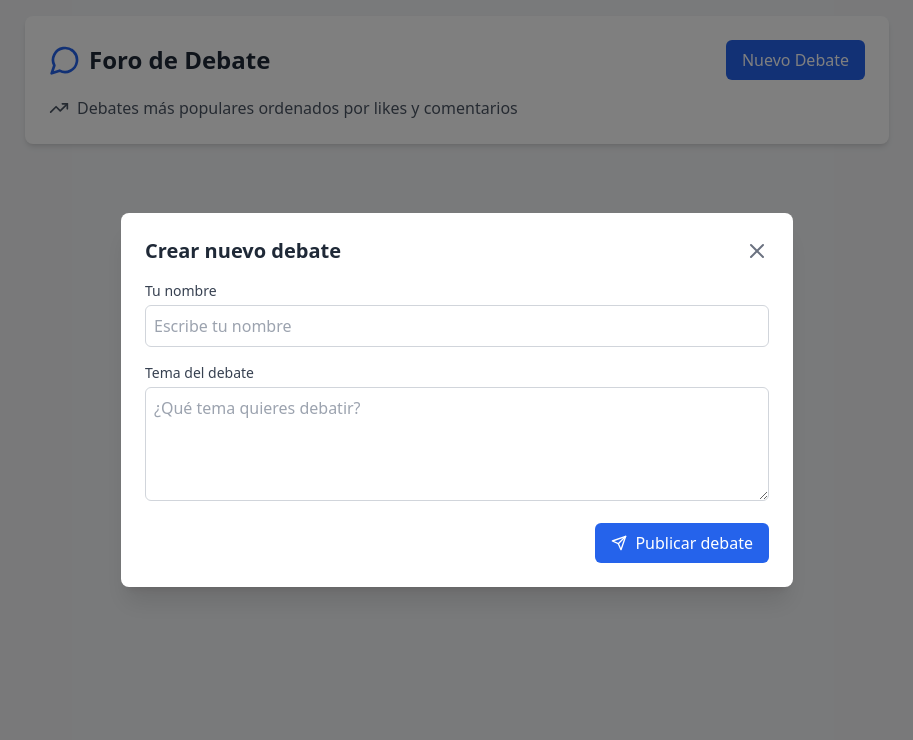
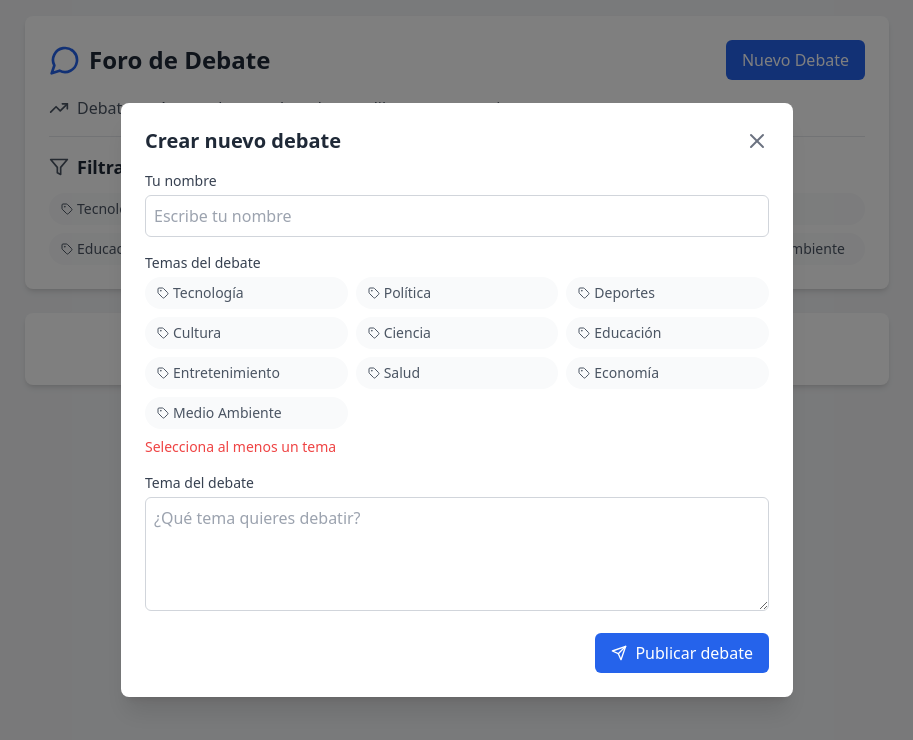
Before and after one commit to lazxnet/debate-libre, a React (Vite) app: page / in a window 1280 px wide. Both pictures are taken after a click on the button "Nuevo Debate". Shown: the top 740 px of the page, without its empty margins (183-1096 px from the left). Built offline with nearby package versions, Linux system fonts and the light colour scheme.

Commit message:
[ADD] Topics components

```diff
--- a/src/App.tsx
+++ b/src/App.tsx
@@ -1,5 +1,18 @@
 import React, { useState, useEffect } from 'react';
-import { MessageCircle, Send, ThumbsUp, Clock, MessageSquare, TrendingUp, X } from 'lucide-react';
+import { MessageCircle, Send, ThumbsUp, Clock, MessageSquare, TrendingUp, X, Tag, Filter } from 'lucide-react';
+
+const TOPICS = [
+  'Tecnología',
+  'Política',
+  'Deportes',
+  'Cultura',
+  'Ciencia',
+  'Educación',
+  'Entretenimiento',
+  'Salud',
+  'Economía',
+  'Medio Ambiente'
+];
 
 interface Comment {
   id: string;
@@ -15,6 +28,23 @@ interface Post {
   likes: number;
   username: string;
   comments: Comment[];
+  topics: string[];
+}
+
+function getTopicColor(topic: string): string {
+  const colors: { [key: string]: string } = {
+    'Tecnología': 'bg-blue-100 text-blue-700',
+    'Política': 'bg-red-100 text-red-700',
+    'Deportes': 'bg-green-100 text-green-700',
+    'Cultura': 'bg-purple-100 text-purple-700',
+    'Ciencia': 'bg-indigo-100 text-indigo-700',
+    'Educación': 'bg-yellow-100 text-yellow-700',
+    'Entretenimiento': 'bg-pink-100 text-pink-700',
+    'Salud': 'bg-teal-100 text-teal-700',
+    'Economía': 'bg-orange-100 text-orange-700',
+    'Medio Ambiente': 'bg-emerald-100 text-emerald-700'
+  };
+  return colors[topic] || 'bg-gray-100 text-gray-700';
 }
 
 function App() {
@@ -24,6 +54,7 @@ function App() {
     return parsedPosts.map((post: any) => ({
       ...post,
       comments: post.comments || [],
+      topics: post.topics || []
     }));
   });
   const [newPost, setNewPost] = useState('');
@@ -32,6 +63,8 @@ function App() {
   const [newComments, setNewComments] = useState<{ [key: string]: string }>({});
   const [showNewPostForm, setShowNewPostForm] = useState(false);
   const [activeCommentForm, setActiveCommentForm] = useState<string | null>(null);
+  const [selectedTopics, setSelectedTopics] = useState<string[]>([]);
+  const [selectedFilters, setSelectedFilters] = useState<string[]>([]);
 
   // Sort posts by popularity (likes + comments)
   const sortedPosts = [...posts].sort((a, b) => {
@@ -40,13 +73,19 @@ function App() {
     return popularityB - popularityA;
   });
 
+  // Filter posts by selected topics
+  const filteredPosts = sortedPosts.filter(post =>
+    selectedFilters.length === 0 ||
+    post.topics.some(topic => selectedFilters.includes(topic))
+  );
+
   useEffect(() => {
     localStorage.setItem('forumPosts', JSON.stringify(posts));
   }, [posts]);
 
   const handleSubmit = (e: React.FormEvent) => {
     e.preventDefault();
-    if (!newPost.trim() || !postUsername.trim()) return;
+    if (!newPost.trim() || !postUsername.trim() || selectedTopics.length === 0) return;
 
     const post: Post = {
       id: Date.now().toString(),
@@ -55,11 +94,33 @@ function App() {
       likes: 0,
       username: postUsername.trim(),
       comments: [],
+      topics: selectedTopics
     };
 
     setPosts(prev => [post, ...prev]);
     setNewPost('');
+    setSelectedTopics([]);
     setShowNewPostForm(false);
+  };
+
+  const handleTopicSelection = (topic: string) => {
+    setSelectedTopics(prev => {
+      if (prev.includes(topic)) {
+        return prev.filter(t => t !== topic);
+      } else {
+        return [...prev, topic];
+      }
+    });
+  };
+
+  const handleFilterChange = (topic: string) => {
+    setSelectedFilters(prev => {
+      if (prev.includes(topic)) {
+        return prev.filter(t => t !== topic);
+      } else {
+        return [...prev, topic];
+      }
+    });
   };
 
   const handleLike = (postId: string) => {
@@ -113,9 +174,43 @@ function App() {
               Nuevo Debate
             </button>
           </div>
-          <div className="flex items-center gap-2 text-gray-600">
+          <div className="flex items-center gap-2 text-gray-600 mb-4">
             <TrendingUp className="w-5 h-5" />
             <p>Debates más populares ordenados por likes y comentarios</p>
+          </div>
+
+          {/* Filtro de temas */}
+          <div className="border-t pt-4">
+            <div className="flex items-center gap-2 mb-3">
+              <Filter className="w-5 h-5 text-gray-600" />
+              <h2 className="text-lg font-semibold text-gray-800">Filtrar por temas</h2>
+            </div>
+            <div className="grid grid-cols-2 sm:grid-cols-3 md:grid-cols-5 gap-2">
+              {TOPICS.map(topic => (
+                <button
+                  key={topic}
+                  onClick={() => handleFilterChange(topic)}
+                  className={`flex items-center gap-1 px-3 py-1.5 rounded-full text-sm transition-colors ${
+                    selectedFilters.includes(topic)
+                      ? getTopicColor(topic)
+                      : 'bg-gray-50 text-gray-600 hover:bg-gray-100'
+                  }`}
+                >
+                  <Tag className="w-3 h-3" />
+                  <span>{topic}</span>
+                </button>
+              ))}
+            </div>
+            {selectedFilters.length > 0 && (
+              <div className="flex justify-end mt-2">
+                <button
+                  onClick={() => setSelectedFilters([])}
+                  className="text-sm text-gray-600 hover:text-gray-800"
+                >
+                  Limpiar filtros
+                </button>
+              </div>
+            )}
           </div>
         </header>
 
@@ -126,7 +221,10 @@ function App() {
               <div className="flex justify-between items-center mb-4">
                 <h2 className="text-xl font-bold text-gray-800">Crear nuevo debate</h2>
                 <button
-                  onClick={() => setShowNewPostForm(false)}
+                  onClick={() => {
+                    setShowNewPostForm(false);
+                    setSelectedTopics([]);
+                  }}
                   className="text-gray-500 hover:text-gray-700"
                 >
                   <X className="w-6 h-6" />
@@ -148,6 +246,31 @@ function App() {
                   />
                 </div>
                 <div>
+                  <label className="block text-sm font-medium text-gray-700 mb-1">
+                    Temas del debate
+                  </label>
+                  <div className="grid grid-cols-2 sm:grid-cols-3 gap-2 mb-2">
+                    {TOPICS.map(topic => (
+                      <button
+                        key={topic}
+                        type="button"
+                        onClick={() => handleTopicSelection(topic)}
+                        className={`flex items-center gap-1 px-3 py-1.5 rounded-full text-sm transition-colors ${
+                          selectedTopics.includes(topic)
+                            ? getTopicColor(topic)
+                            : 'bg-gray-50 text-gray-600 hover:bg-gray-100'
+                        }`}
+                      >
+                        <Tag className="w-3 h-3" />
+                        <span>{topic}</span>
+                      </button>
+                    ))}
+                  </div>
+                  {selectedTopics.length === 0 && (
+                    <p className="text-sm text-red-500">Selecciona al menos un tema</p>
+                  )}
+                </div>
+                <div>
                   <label htmlFor="post-content" className="block text-sm font-medium text-gray-700 mb-1">
                     Tema del debate
                   </label>
@@ -165,6 +288,7 @@ function App() {
                   <button
                     type="submit"
                     className="bg-blue-600 text-white px-4 py-2 rounded-md hover:bg-blue-700 transition-colors flex items-center gap-2"
+                    disabled={selectedTopics.length === 0}
                   >
                     <Send className="w-4 h-4" />
                     Publicar debate
@@ -175,8 +299,15 @@ function App() {
           </div>
         )}
 
+        {/* Mensaje cuando no hay resultados */}
+        {filteredPosts.length === 0 && (
+          <div className="bg-white rounded-lg shadow-md p-6 text-center">
+            <p className="text-gray-600">No hay debates que coincidan con los temas seleccionados.</p>
+          </div>
+        )}
+
         <div className="space-y-4">
-          {sortedPosts.map(post => (
+          {filteredPosts.map(post => (
             <div key={post.id} className="bg-white rounded-lg shadow-md p-6">
               <div className="flex justify-between items-start mb-4">
                 <div>
@@ -203,6 +334,20 @@ function App() {
                   </button>
                 </div>
               </div>
+
+              {/* Temas del post */}
+              <div className="flex flex-wrap gap-2 mb-4">
+                {post.topics.map(topic => (
+                  <span
+                    key={topic}
+                    className={`flex items-center gap-1 px-2 py-0.5 rounded-full text-xs ${getTopicColor(topic)}`}
+                  >
+                    <Tag className="w-3 h-3" />
+                    {topic}
+                  </span>
+                ))}
+              </div>
+
               <p className="text-gray-700 mb-4">{post.content}</p>
 
               <div className="border-t pt-4">
```
